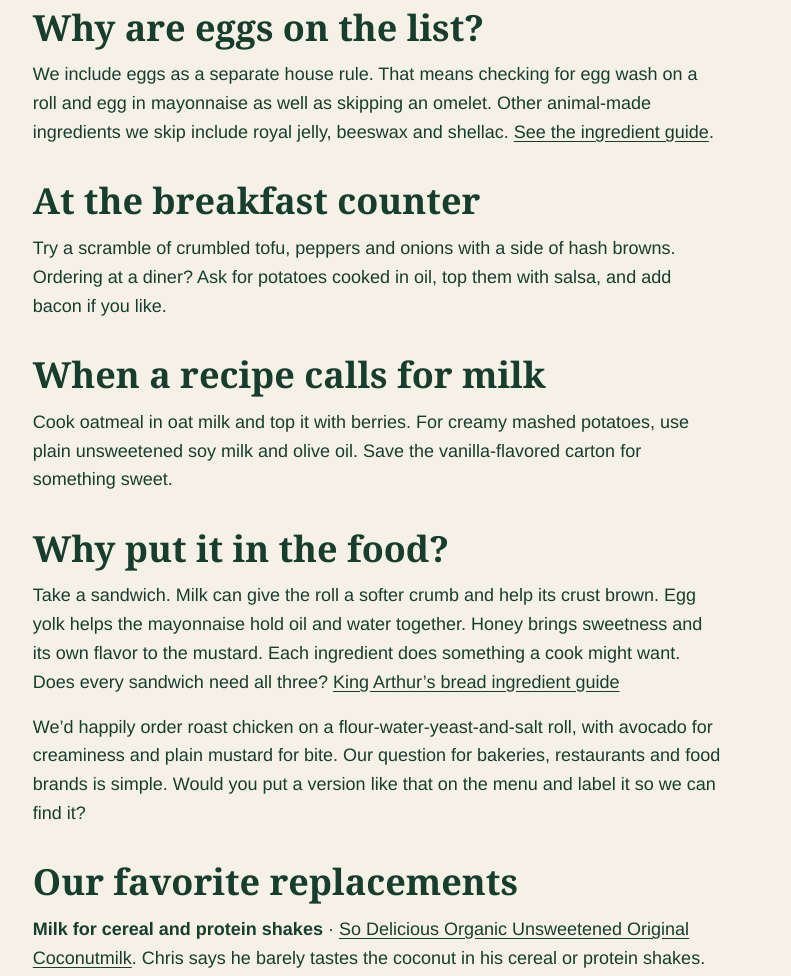
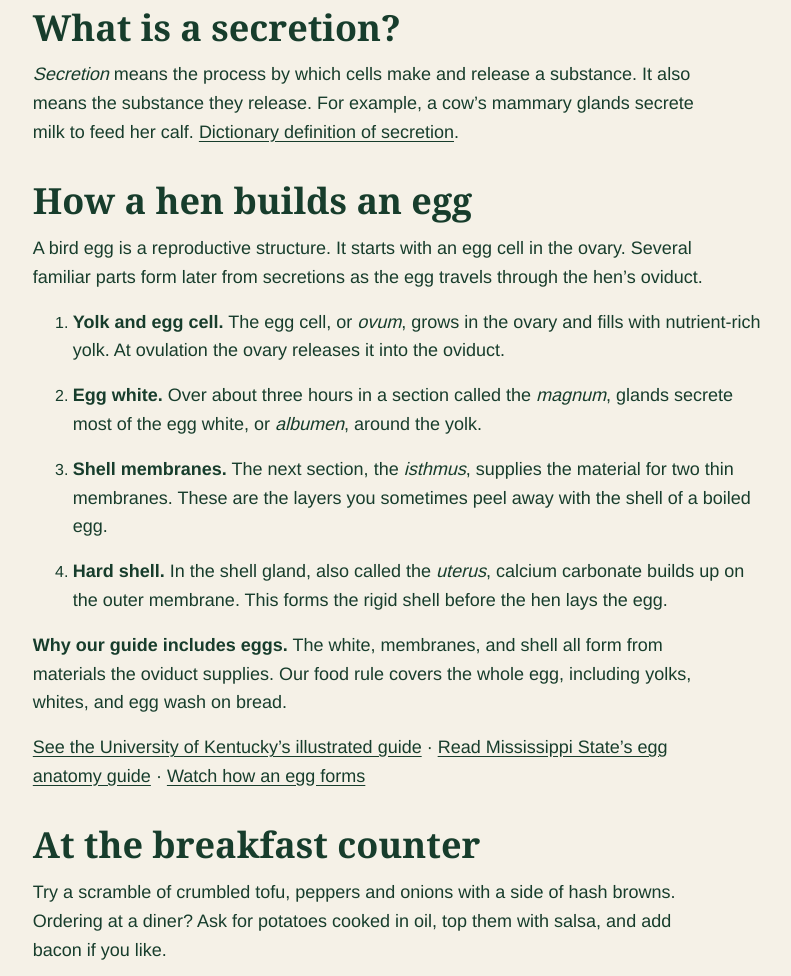
Before and after one commit to christopherjeromehayman/antisecretionism, a plain HTML site: page web/what-is-anti-secretionism.html in a window 1280 px wide. Shown: the part 700-1676 px from the top of the page, without its empty margins (174-965 px from the left). Drawn offline with Linux system fonts and the light colour scheme; no server answers.

Commit message:
Include the secretion and egg formation guides in the published web source

```diff
--- a/web/what-is-anti-secretionism.html
+++ b/web/what-is-anti-secretionism.html
@@ -7,7 +7,22 @@
 <p data-movement-intro><dfn id="term">Anti-secretionism</dfn> is our community’s name for a way of eating that allows meat and plant foods and excludes dairy, honey, eggs and ingredients derived from animal secretions. A person who follows it can call themselves an <strong>anti-secretionist</strong>.</p>
 <p>An anti-secretionist might order a steak with crisp potatoes cooked in olive oil, or a bowl of black beans, rice, salsa and avocado.</p>
 <p>We want more foods made without eggs, milk or honey, from the bread on grocery shelves to the pancakes at the neighborhood diner.</p>
-<h2>Why are eggs on the list?</h2><p>We include eggs as a separate house rule. That means checking for egg wash on a roll and egg in mayonnaise as well as skipping an omelet. Other animal-made ingredients we skip include royal jelly, beeswax and shellac. <a href="/beyond">See the ingredient guide</a>.</p>
+<section aria-labelledby="secretion">
+  <h2 id="secretion">What is a secretion?</h2>
+  <p><dfn>Secretion</dfn> means the process by which cells make and release a substance. It also means the substance they release. For example, a cow’s mammary glands secrete milk to feed her calf. <a href="https://dictionary.apa.org/secretion">Dictionary definition of secretion</a>.</p>
+</section>
+<section aria-labelledby="how-a-hen-builds-an-egg">
+  <h2 id="how-a-hen-builds-an-egg">How a hen builds an egg</h2>
+  <p>A bird egg is a reproductive structure. It starts with an egg cell in the ovary. Several familiar parts form later from secretions as the egg travels through the hen’s oviduct.</p>
+  <ol>
+    <li><p><strong>Yolk and egg cell.</strong> The egg cell, or <em>ovum</em>, grows in the ovary and fills with nutrient-rich yolk. At ovulation the ovary releases it into the oviduct.</p></li>
+    <li><p><strong>Egg white.</strong> Over about three hours in a section called the <em>magnum</em>, glands secrete most of the egg white, or <em>albumen</em>, around the yolk.</p></li>
+    <li><p><strong>Shell membranes.</strong> The next section, the <em>isthmus</em>, supplies the material for two thin membranes. These are the layers you sometimes peel away with the shell of a boiled egg.</p></li>
+    <li><p><strong>Hard shell.</strong> In the shell gland, also called the <em>uterus</em>, calcium carbonate builds up on the outer membrane. This forms the rigid shell before the hen lays the egg.</p></li>
+  </ol>
+  <p><strong>Why our guide includes eggs.</strong> The white, membranes, and shell all form from materials the oviduct supplies. Our food rule covers the whole egg, including yolks, whites, and egg wash on bread.</p>
+  <p><a href="https://poultry.extension.org/articles/poultry-related-youth-programs/how-does-a-hen-make-an-egg/">See the University of Kentucky’s illustrated guide</a> · <a href="https://extension.msstate.edu/agriculture/livestock/poultry/contents-chicken-egg">Read Mississippi State’s egg anatomy guide</a> · <a href="https://www.youtube.com/watch?v=PcI72ldPvx8">Watch how an egg forms</a></p>
+</section>
 <h2>At the breakfast counter</h2><p>Try a scramble of crumbled tofu, peppers and onions with a side of hash browns. Ordering at a diner? Ask for potatoes cooked in oil, top them with salsa, and add bacon if you like.</p>
 <h2>When a recipe calls for milk</h2><p>Cook oatmeal in oat milk and top it with berries. For creamy mashed potatoes, use plain unsweetened soy milk and olive oil. Save the vanilla-flavored carton for something sweet.</p>
 <section id="why-add-it"><h2>Why put it in the food?</h2>
```
Also changed, not shown: web/beyond.html (+1 -1 lines), web/index.html (+1 -0 lines), web/non-believers.html (+1 -1 lines).
